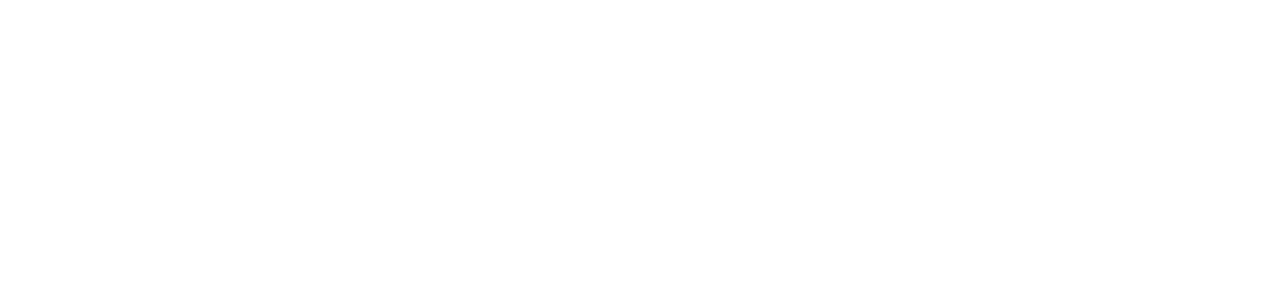
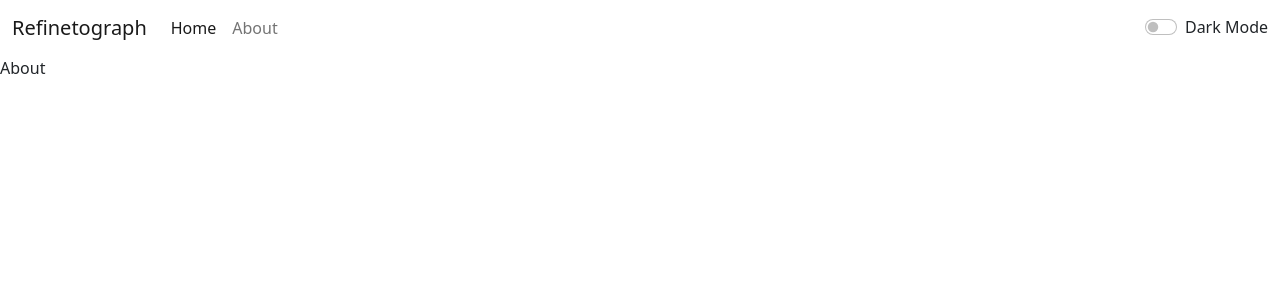
Before and after one commit to Prabesh072/Refinetograph, a React (Vite) app: page /about in a window 1280 px wide. Before the commit this address had no page. Shown: the top 300 px of the page. Built offline with nearby package versions, Linux system fonts and the light colour scheme.

Commit message:
fixing toggle

```diff
--- a/src/App.jsx
+++ b/src/App.jsx
@@ -6,43 +6,46 @@
 import Home from "./components/Home";
 import NightImage from "./components/NightImage";
 import Upscale from "./components/Upscale";
+import About from "./components/About";
 
 
 import "./App.css";
+
 function App() {
-  const [mode, setMode] = useState("light");
-  const [alert, setAlert] = useState(null);
+  // const [mode, setMode] = useState("light");
+  // const [alert, setAlert] = useState(null);
 
-  const showAlert = (message, type) => {
-    setAlert({
-      msg: message,
-      type: type,
-    });
-    setTimeout(() => {
-      setAlert(null);
-    }, 3000);
-  };
+  // const showAlert = (message, type) => {
+  //   setAlert({
+  //     msg: message,
+  //     type: type,
+  //   });
+  //   setTimeout(() => {
+  //     setAlert(null);
+  //   }, 3000);
+  // };
 
-  const toggleMode = () => {
-    if (mode === "light") {
-      setMode("dark");
-      document.body.style.backgroundColor = "grey";
-      showAlert("Dark Mode has been enabled. ", "success");
-      document.title = "Refinetograph- Dark Mode";
+  // const toggleMode = () => {
+  //   if (mode === "light") {
+  //     setMode("dark");
+  //     document.body.style.backgroundColor = "grey";
+  //     showAlert("Dark Mode has been enabled. ", "success");
+  //     document.title = "Refinetograph- Dark Mode";
 
-      // Change the title dynamically    // setInterval(() => {
+      // Change the title dynamically
+      // setInterval(() => {
       //   document.title = "Refinetograph is amazing";
       // }, 2000);
       // setInterval(() => {
       //   document.title = "Install Refinetograph";
       // }, 1500);
-    } else {
-      setMode("light");
-      document.body.style.backgroundColor = "white";
-      showAlert("Light Mode has been enabled. ", "success");
-      document.title = "Refinetograph- Light Mode";
-    }
-  };
+    // } else {
+    //   setMode("light");
+    //   document.body.style.backgroundColor = "white";
+    //   showAlert("Light Mode has been enabled. ", "success");
+    //   document.title = "Refinetograph- Light Mode";
+    // }
+  // };
   return (
     <Router>
       <Routes>
@@ -51,6 +54,7 @@
           <Route path="/upscale" element={<Upscale />} />
           <Route path="/deblur-image" element={<DeblurImage />} />
           <Route path="/night-image" element={<NightImage />} />
+          <Route path="/about" element ={<About/>} />
         </Route>
       </Routes>
     </Router>
--- a/src/components/About.jsx
+++ b/src/components/About.jsx
@@ -1,7 +1,8 @@
 import React from 'react'
 
-export const About = () => {
+const About = () => {
   return (
     <div>About</div>
   )
 }
+ export default About
--- a/src/components/Home.jsx
+++ b/src/components/Home.jsx
@@ -5,7 +5,7 @@
 const Home = () => {
     return (
         <>
-            <Navbar />
+            <Navbar props/>
             <Outlet/>
         </>
     )
--- a/src/components/Navbar.jsx
+++ b/src/components/Navbar.jsx
@@ -1,3 +1,5 @@
+import { Link } from 'react-router-dom';
+
 const Navbar = (props) => {
     return (
       <nav
@@ -22,21 +24,21 @@
           <div className="collapse navbar-collapse" id="navbarSupportedContent">
             <ul className="navbar-nav me-auto mb-2 mb-lg-0">
               <li className="nav-item">
-                <a className="nav-link active" aria-current="page" href="#">
+                <a className="nav-link active" aria-current="page" href="/">
                   Home
                 </a>
               </li>
 
               <li className="nav-item">
-                <a className="nav-link" href="/About">
+                <Link className="nav-link" to="/About">
                   About
-                </a>
+                </Link>
               </li>
             </ul>
 
             <div
               className={`form-check form-switch text-${
-                props.mode === "light" ? "dark" : "light"
+                props.mode === "dark" ? "light" : "dark"
               }`}
             >
               <input
```
